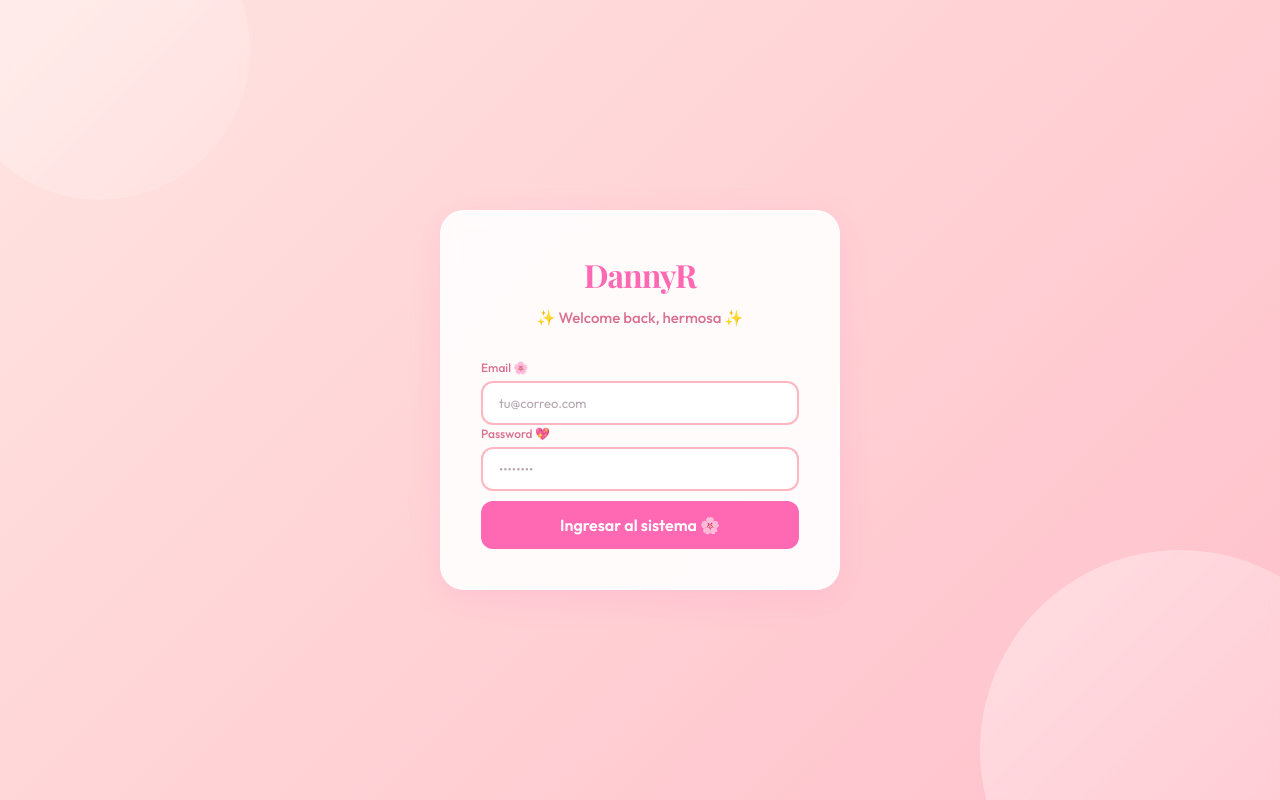
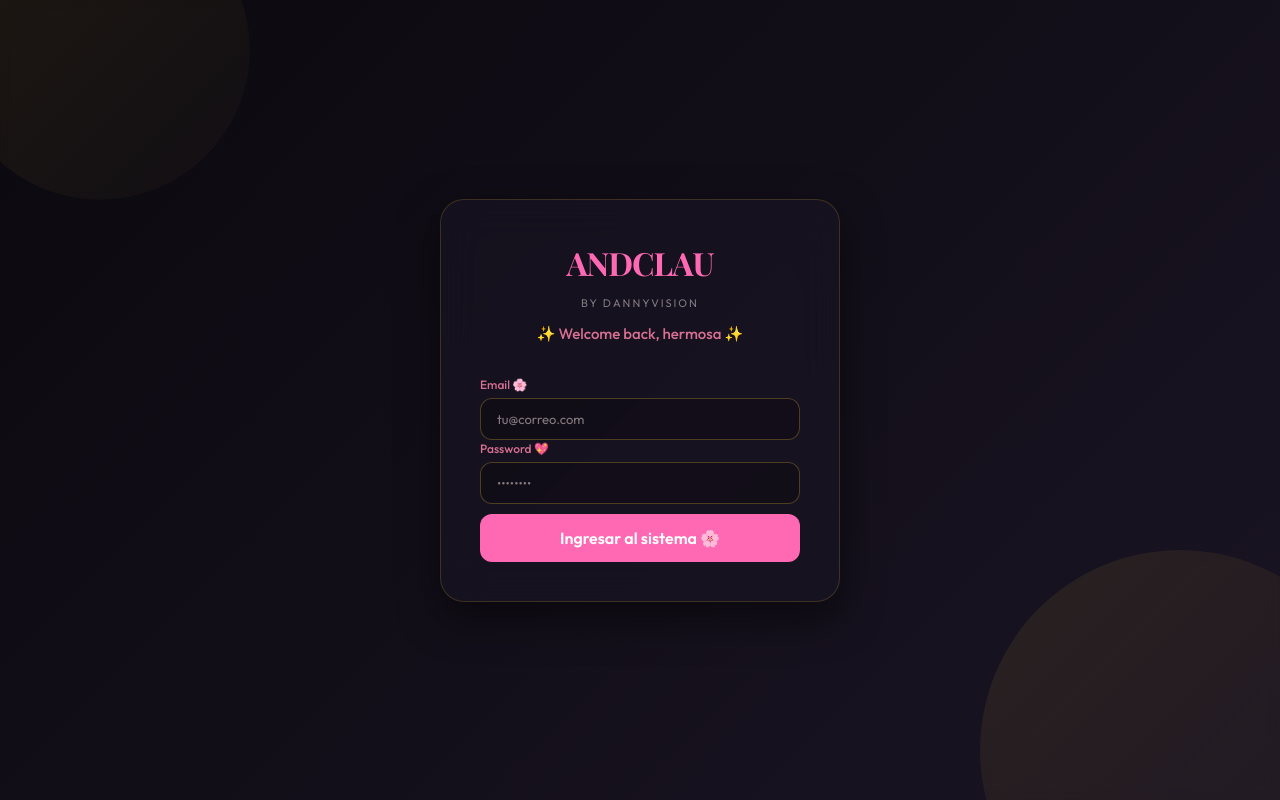
Before and after one commit to kickdanielyupa/danny-r-app, a Next.js app in the folder dannyr-app/: page /login in a window 1280 px wide. Built offline with nearby package versions, Linux system fonts and the light colour scheme; no server answers; a web font is replaced by a local one.

Commit message:
✨ Rediseño Dark Elegant, Branding ANDCLAU by Dannyvision, y Animaciones 🌸

```diff
--- a/dannyr-app/src/app/dashboard/dashboard.css
+++ b/dannyr-app/src/app/dashboard/dashboard.css
@@ -112,6 +112,7 @@
   margin-left: var(--sidebar-width);
   padding: 24px;
   min-height: 100vh;
+  animation: fadeIn 0.6s ease-out forwards;
 }
 
 /* Mobile toggle */
--- a/dannyr-app/src/app/dashboard/layout.tsx
+++ b/dannyr-app/src/app/dashboard/layout.tsx
@@ -50,8 +50,8 @@ export default function DashboardLayout({ children }: { children: React.ReactNod
       <div className={`mobile-overlay ${sidebarOpen ? 'open' : ''}`} onClick={closeSidebar} />
       <aside className={`sidebar ${sidebarOpen ? 'open' : ''}`} style={{display: 'flex', flexDirection: 'column'}}>
         <div className="sidebar-brand">
-          <h1>DannyR</h1>
-          <span>Live Selling OS</span>
+          <h1>ANDCLAU</h1>
+          <span>By Dannyvision</span>
         </div>
         <nav className="sidebar-nav" style={{flex: 1, display: 'flex', flexDirection: 'column'}}>
           <div className="sidebar-section">Operaciones</div>
--- a/dannyr-app/src/app/globals.css
+++ b/dannyr-app/src/app/globals.css
@@ -1,31 +1,32 @@
 @import url('https://fonts.googleapis.com/css2?family=Outfit:wght@300;400;500;600;700;800&family=Playfair+Display:ital,wght@0,600;0,700;1,600&display=swap');
 
 :root {
-  --bg-primary: #fffafb;
-  --bg-secondary: #fdf6f8;
-  --bg-card: #ffffff;
-  --bg-card-hover: #fff5f7;
-  --bg-input: #ffffff;
-  --border: #f2e3e8;
+  --bg-primary: #0b090f;
+  --bg-secondary: #130f18;
+  --bg-card: rgba(26, 20, 35, 0.85);
+  --bg-card-hover: rgba(35, 27, 45, 0.95);
+  --bg-input: #1b1523;
+  --border: rgba(212, 175, 55, 0.15);
   --border-focus: #d4af37;
-  --text-primary: #4a3f44;
-  --text-secondary: #8c7e84;
-  --text-muted: #b5a7ae;
+  --text-primary: #f8f3f6;
+  --text-secondary: #c0b6bc;
+  --text-muted: #847a80;
   --accent: #d4af37;
-  --accent-hover: #b5952f;
+  --accent-hover: #f5de93;
   --success: #10b981;
-  --success-bg: rgba(16,185,129,0.1);
+  --success-bg: rgba(16,185,129,0.15);
   --warning: #f59e0b;
-  --warning-bg: rgba(245,158,11,0.1);
+  --warning-bg: rgba(245,158,11,0.15);
   --danger: #ef4444;
-  --danger-bg: rgba(239,68,68,0.1);
+  --danger-bg: rgba(239,68,68,0.15);
   --info: #06b6d4;
-  --info-bg: rgba(6,182,212,0.1);
+  --info-bg: rgba(6,182,212,0.15);
   --radius-sm: 8px;
   --radius: 16px;
   --radius-lg: 24px;
-  --shadow: 0 4px 15px rgba(212, 175, 55, 0.08);
-  --shadow-lg: 0 10px 30px rgba(212, 175, 55, 0.12);
+  --shadow: 0 8px 30px rgba(0, 0, 0, 0.4);
+  --shadow-lg: 0 15px 40px rgba(0, 0, 0, 0.6);
+  --shadow-gold: 0 4px 20px rgba(212, 175, 55, 0.15);
   --transition: 300ms cubic-bezier(0.4, 0, 0.2, 1);
   --sidebar-width: 260px;
 }
@@ -40,6 +41,7 @@ body {
   color: var(--text-primary);
   line-height: 1.5;
   -webkit-font-smoothing: antialiased;
+  animation: fadeIn 0.8s ease-out forwards;
 }
 
 h1, h2, h3, h4, h5, h6 {
@@ -61,6 +63,10 @@ h1, h2, h3, h4, h5, h6 {
   padding: 8px 16px; border-radius: var(--radius-sm); border: 1px solid transparent;
   font-family: inherit; font-size: 13px; font-weight: 500; cursor: pointer;
   transition: all var(--transition); white-space: nowrap; text-decoration: none;
+}
+.btn:hover:not(:disabled) {
+  transform: translateY(-2px);
+  box-shadow: var(--shadow-gold);
 }
 .btn:disabled { opacity: 0.5; cursor: not-allowed; }
 .btn-primary { background: var(--accent); color: #fff; border-color: var(--accent); }
@@ -91,9 +97,16 @@ h1, h2, h3, h4, h5, h6 {
 /* Cards */
 .card {
   background: var(--bg-card); border: 1px solid var(--border); border-radius: var(--radius);
-  padding: 16px; transition: background var(--transition);
+  padding: 16px; transition: all var(--transition);
+  box-shadow: var(--shadow);
+  backdrop-filter: blur(10px);
 }
-.card:hover { background: var(--bg-card-hover); }
+.card:hover {
+  background: var(--bg-card-hover);
+  transform: translateY(-3px);
+  box-shadow: var(--shadow-gold);
+  border-color: rgba(212, 175, 55, 0.4);
+}
 .card-header { display: flex; align-items: center; justify-content: space-between; margin-bottom: 12px; }
 .card-title { font-size: 14px; font-weight: 600; }
 
@@ -147,6 +160,7 @@ tr:hover td { background: var(--bg-card-hover); }
 .toast-info { background: #1e3a5f; color: #bfdbfe; border: 1px solid #3b82f6; }
 
 @keyframes slideIn { from { transform: translateX(100%); opacity: 0; } to { transform: translateX(0); opacity: 1; } }
+@keyframes fadeIn { from { opacity: 0; transform: translateY(10px); } to { opacity: 1; transform: translateY(0); } }
 
 /* Timer */
 .timer { font-family: 'Inter', monospace; font-weight: 700; font-size: 16px; }
@@ -204,7 +218,7 @@ tr:hover td { background: var(--bg-card-hover); }
   display: flex;
   align-items: center;
   justify-content: center;
-  background: linear-gradient(135deg, var(--login-bg) 0%, #ffc0cb 100%);
+  background: linear-gradient(135deg, #0b090f 0%, #1a1423 100%);
   position: relative;
   overflow: hidden;
 }
@@ -212,7 +226,7 @@ tr:hover td { background: var(--bg-card-hover); }
 .login-decor {
   position: absolute;
   border-radius: 50%;
-  background: linear-gradient(135deg, rgba(255,255,255,0.4) 0%, rgba(255,255,255,0.1) 100%);
+  background: linear-gradient(135deg, rgba(212, 175, 55, 0.1) 0%, rgba(212, 175, 55, 0.02) 100%);
   backdrop-filter: blur(5px);
   z-index: 0;
 }
@@ -232,15 +246,15 @@ tr:hover td { background: var(--bg-card-hover); }
 }
 
 .login-card {
-  background: var(--login-card);
-  backdrop-filter: blur(10px);
+  background: rgba(26, 20, 35, 0.6);
+  backdrop-filter: blur(20px);
   padding: 40px;
   border-radius: 24px;
-  box-shadow: 0 8px 32px rgba(255, 105, 180, 0.15);
+  box-shadow: 0 15px 40px rgba(0, 0, 0, 0.5), inset 0 0 0 1px rgba(212, 175, 55, 0.2);
   width: 100%;
   max-width: 400px;
   z-index: 1;
-  border: 1px solid rgba(255, 255, 255, 0.5);
+  animation: fadeIn 0.8s ease-out forwards;
 }
 
 .login-header {
@@ -263,9 +277,9 @@ tr:hover td { background: var(--bg-card-hover); }
 }
 
 .login-input {
-  background: #fff;
-  border: 2px solid var(--login-accent);
-  color: #333;
+  background: rgba(0, 0, 0, 0.2);
+  border: 1px solid rgba(212, 175, 55, 0.3);
+  color: #fff;
   border-radius: 12px;
   padding: 12px 16px;
   transition: all 0.3s ease;
@@ -273,7 +287,8 @@ tr:hover td { background: var(--bg-card-hover); }
 
 .login-input:focus {
   border-color: var(--login-btn);
-  box-shadow: 0 0 0 3px rgba(255, 105, 180, 0.2);
+  box-shadow: 0 0 0 3px rgba(212, 175, 55, 0.2);
+  background: rgba(0, 0, 0, 0.4);
 }
 
 .login-btn {
@@ -293,16 +308,16 @@ tr:hover td { background: var(--bg-card-hover); }
 .login-btn:hover {
   background: var(--login-btn-hover);
   transform: translateY(-2px);
-  box-shadow: 0 4px 15px rgba(255, 105, 180, 0.4);
+  box-shadow: 0 4px 20px rgba(212, 175, 55, 0.4);
 }
 
 .login-error {
-  background: rgba(255, 105, 180, 0.1);
-  color: var(--login-btn-hover);
+  background: rgba(239, 68, 68, 0.1);
+  color: var(--danger);
   padding: 10px;
   border-radius: 8px;
   font-size: 13px;
   text-align: center;
   margin-bottom: 15px;
-  border: 1px dashed var(--login-btn-hover);
+  border: 1px dashed var(--danger);
 }
--- a/dannyr-app/src/app/layout.tsx
+++ b/dannyr-app/src/app/layout.tsx
@@ -2,7 +2,7 @@ import type { Metadata } from "next";
 import "./globals.css";
 
 export const metadata: Metadata = {
-  title: "DannyR — Sistema de Live Selling",
+  title: "ANDCLAU — Sistema de Live Selling",
   description: "Sistema operativo interno para gestión de ventas en vivo",
 };
 
--- a/dannyr-app/src/app/login/page.tsx
+++ b/dannyr-app/src/app/login/page.tsx
@@ -37,7 +37,8 @@ export default function LoginPage() {
       <div className="login-decor login-decor-2"></div>
       <div className="login-card">
         <div className="login-header">
-          <h1>DannyR</h1>
+          <h1>ANDCLAU</h1>
+          <span style={{display: 'block', fontSize: 11, color: 'var(--text-muted)', textTransform: 'uppercase', letterSpacing: 2, marginBottom: 12, fontFamily: 'Outfit, sans-serif'}}>By Dannyvision</span>
           <p>✨ Welcome back, hermosa ✨</p>
         </div>
 
--- a/dannyr-app/src/lib/whatsapp/conversation-flow.ts
+++ b/dannyr-app/src/lib/whatsapp/conversation-flow.ts
@@ -71,7 +71,7 @@ async function handleWelcome(phone: string, msg: IncomingMessage, convId?: strin
 
   // Default: show menu
   await upsertConversation(supabase, phone, 'WELCOME', {});
-  return sendButtonMessage(phone, '¡Hola, hermosa! 👋 Bienvenida a DannyR Shop. ✨ ¿Cómo puedo ayudarte hoy con tus tesoros? 💖', [
+  return sendButtonMessage(phone, '¡Hola, hermosa! 👋 Bienvenida a ANDCLAU. ✨ ¿Cómo puedo ayudarte hoy con tus tesoros? 💖', [
     { id: 'btn_consulta', title: 'CONSULTA' },
     { id: 'btn_separar', title: 'TENGO SEPARACIÓN' },
   ]);
@@ -182,7 +182,7 @@ async function handleShippingStep(phone: string, msg: IncomingMessage, convId: s
     return sendTextMessage(phone,
       '🎉 *¡Listo, reina!* Tus datos han sido guardados con éxito. 💖\n\n' +
       '📦 Tu paquete está en camino a ser preparado con mucho amor. ✨ Te avisaremos cuando salga a reparto.\n\n' +
-      '¡Muchísimas gracias por confiar en DannyR! 💜🌸'
+      '¡Muchísimas gracias por confiar en ANDCLAU! 💜🌸'
     );
   }
 
```
